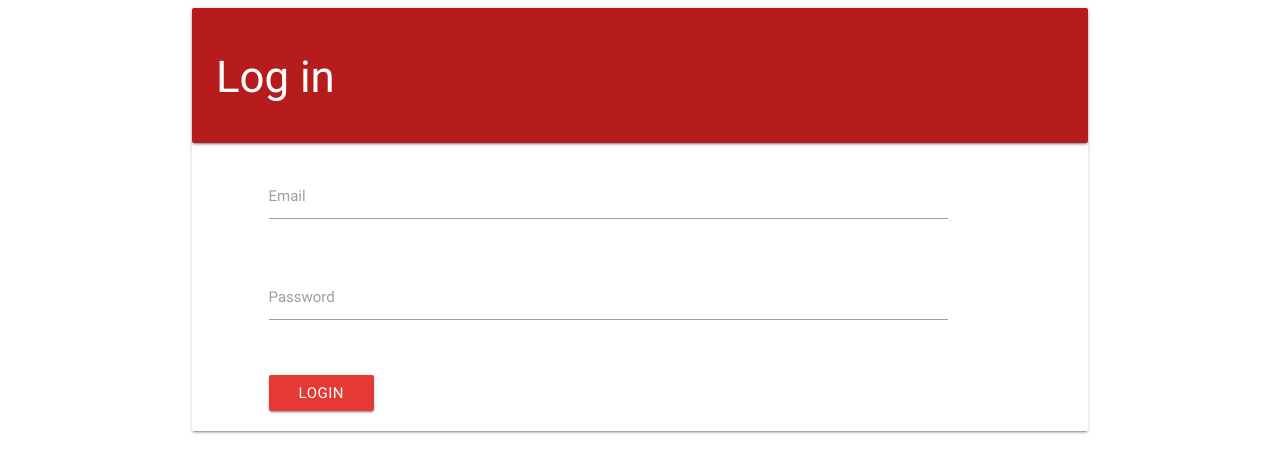
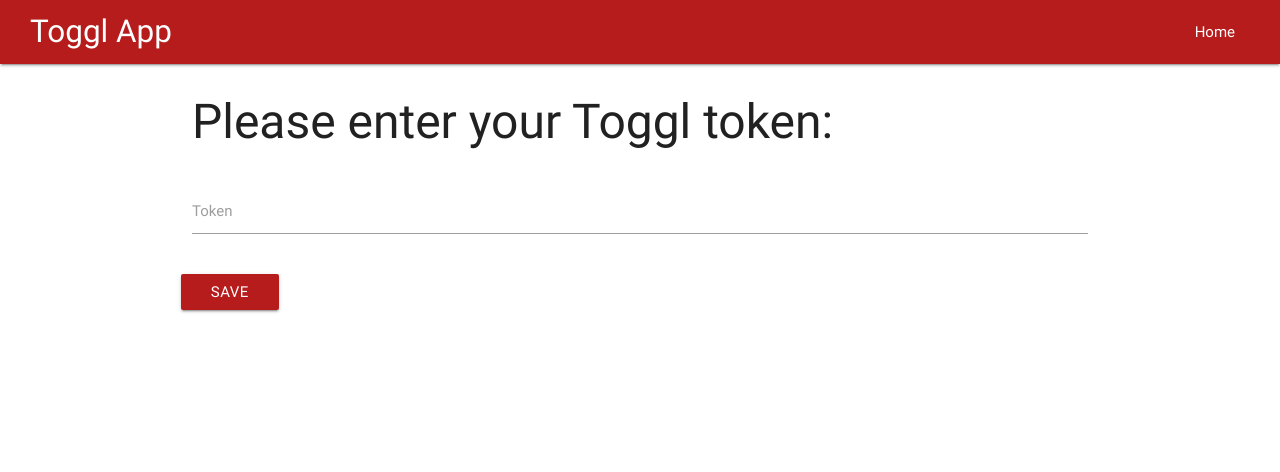
Before and after one commit to byuitechops/toggl-collection, a website: page dist/togglToken.html in a window 1280 px wide. Drawn offline with nearby package versions, Linux system fonts and the light colour scheme.

Commit message:
login & toggle token pages complete

```diff
--- a/dist/style.css
+++ b/dist/style.css
@@ -1,11 +1,18 @@
+:root {
+    --btn-hover-color: #db2323 !important;
+}
 
 /* MATERALIZE changes */
-.brand-logo {
-    margin-left: 20px;
+nav>div {
+    padding: 0 30px;
 }
 
 h1 {
     font-size: 36pt !important;
+}
+
+.btn:hover {
+    background-color: var(--btn-hover-color) !important;
 }
 
  /* label focus color */
--- a/dist/togglToken.html
+++ b/dist/togglToken.html
@@ -5,42 +5,36 @@
     <title>Toggl Token</title>
 
     <link href="https://cdnjs.cloudflare.com/ajax/libs/materialize/0.100.2/css/materialize.min.css" rel="stylesheet">
-    <link href="main.css" rel="stylesheet">
+    <link href="./style.css" rel="stylesheet">
 
     <script src="https://ajax.googleapis.com/ajax/libs/jquery/3.3.1/jquery.min.js"></script>
     <script src="https://cdnjs.cloudflare.com/ajax/libs/materialize/0.100.2/js/materialize.min.js"></script>
 </head>
 
 <body>
+    <nav>
+        <div class="nav-wrapper red darken-4">
+            <a href="#" class="brand-logo">Toggl App</a>
+            <ul id="nav-mobile" class="right hide-on-med-and-down">
+                <li>
+                    <a href='./index.html'>Home</a>
+                </li>
+            </ul>
+        </div>
+    </nav>
     <div class="container">
-        <div class="col s12">
-            <div class="card">
-                <div class="card-panel red darken-4 white-text">
-                    <h3>Log in</h3>
-                </div>
-                <div class="row">
-                    <form class="col offset-s1 s10">
-                        <div class="row">
-                            <div class="input-field col s11">
-                                <input id="username" type="text" class="validate">
-                                <label for="username">Email</label>
-                            </div>
-                        </div>
-                        <div class="row">
-                            <div class="input-field col s11">
-                                <input id="password" type="password" class="validate">
-                                <label for="password">Password</label>
-                            </div>
-                        </div>
-                        <div class="row">
-                            <div class="input-field col s11">
-                                <button class="btn waves-effect vaves-light red darken-1" type="submit" name="action">Login</button>
-                            </div>
-                        </div>
-                    </form>
+        <h1>Please enter your Toggl token:</h1>
+        <form>
+            <div class="row">
+                <div class="input-field col s12">
+                    <input id="togglToken" type="text" class="validate">
+                    <label for="togglToken">Token</label>
                 </div>
             </div>
-        </div>
+            <div class="row">
+                <button class="btn waves-effect waves-light red darken-4" type="submit" name="action">Save</button>
+            </div>
+        </form>
     </div>
 </body>
 
```
Also changed, not shown: dist/index.html (+19 -3 lines).
